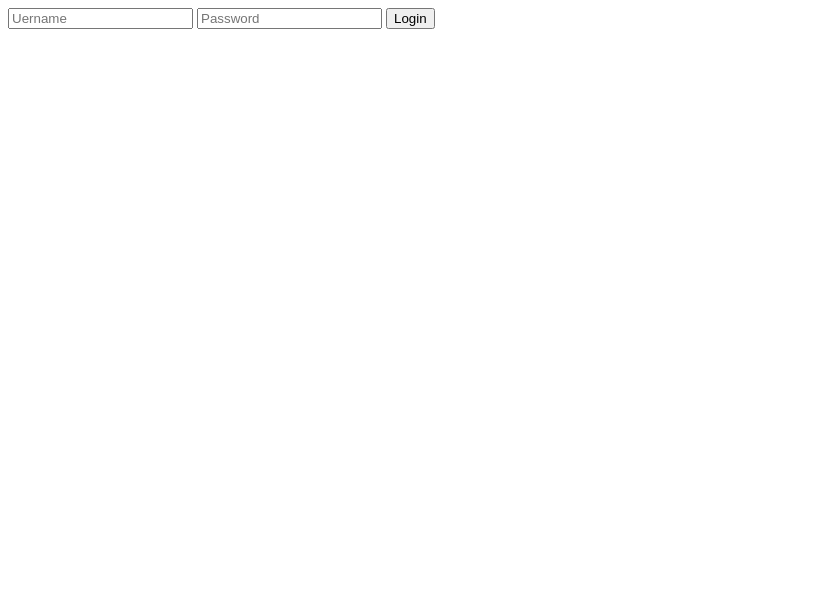
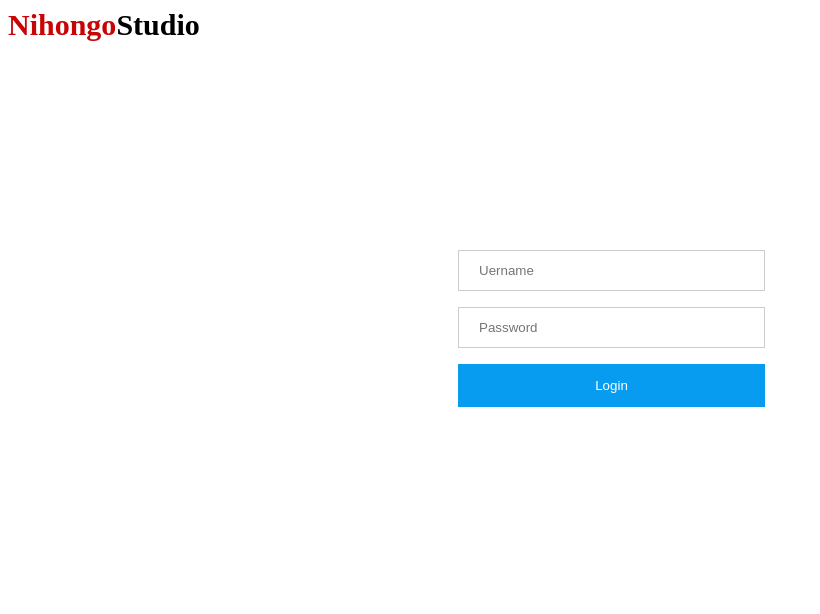
Before and after one commit to MahaleVivek/Django, a Django app: page /users/login in a window 1280 px wide. Shown: the top 614 px of the page, without its empty margins (0-820 px from the left). Run offline with Django 3.2, Linux system fonts and the light colour scheme.

Commit message:
add login design

```diff
--- /dev/null
+++ b/myproject/users/static/users/style.css
@@ -0,0 +1,39 @@
+input[type=text], input[type=password] {
+    width: 50%;
+    padding: 12px 20px;
+    margin: 8px 0;
+    display: inline-block;
+    border: 1px solid #ccc;
+    box-sizing: border-box;
+  }
+
+  button {
+    background-color: #089cf1;
+    color: white;
+    padding: 14px 20px;
+    margin: 8px 0;
+    border: none;
+    cursor: pointer;
+    width: 50%;
+  }
+
+  button:hover {
+    opacity: 0.8;
+  }
+
+  .container {
+    margin-left: 250px;
+    padding: 200px;
+  }
+
+  .head{
+      font-size: 30px;
+      font-weight: bolder;
+      color: rgb(201, 4, 4);
+  }
+
+  .sec{
+      font-size: 30px;
+      font-weight: bolder;
+      color: black;
+  }
--- a/myproject/users/templates/users/layout.html
+++ b/myproject/users/templates/users/layout.html
@@ -2,6 +2,8 @@
 <html lang="en">
     <head>
         <title>Users</title>
+	{% load static %}
+        <link rel="stylesheet" type="text/css" href="{% static 'users/style.css' %}" />
     </head>
     <body>
         {% block body %}
--- a/myproject/users/templates/users/login.html
+++ b/myproject/users/templates/users/login.html
@@ -1,4 +1,8 @@
 {% extends 'users/layout.html' %}
+
+{% load static %}
+
+<link rel="stylesheet" type="text/css" href="{% static 'users/style.css' %}" />
 
 {% block body %}
 
@@ -7,9 +11,12 @@
     {% endif %}
 
     <form action="{% url 'login' %}" method="post">
-        {% csrf_token %}
-        <input type="text" name="username" placeholder="Uername">
-        <input type="password" name="password" placeholder="Password">
-        <input type="submit" value="Login">
+	<span class='head'>Nihongo</span><span class='sec'>Studio</span>
+        <div class="container">
+        	{% csrf_token %}
+        	<input type="text" name="username" placeholder="Uername">
+        	<input type="password" name="password" placeholder="Password">
+        	<button type="submit" value="Login">Login</button>
+	</div>
     </form>
 {% endblock %}
```
